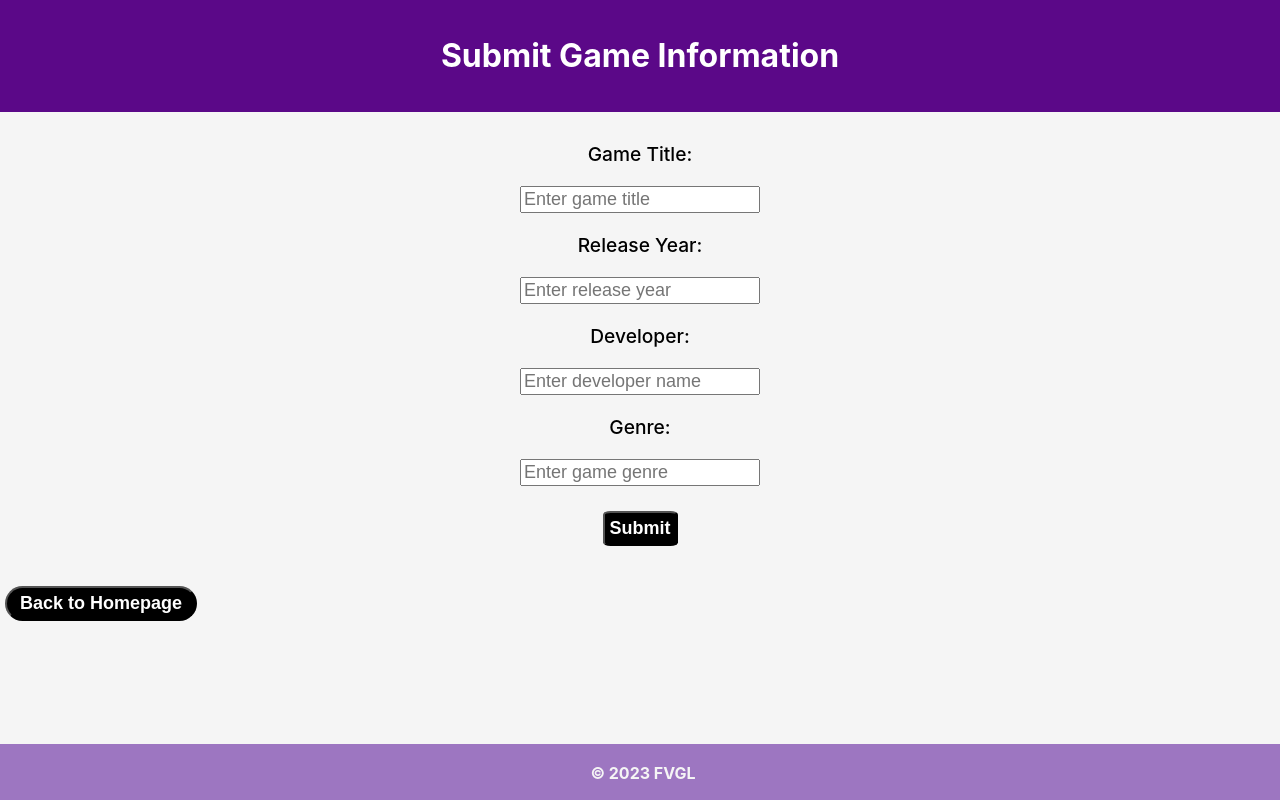
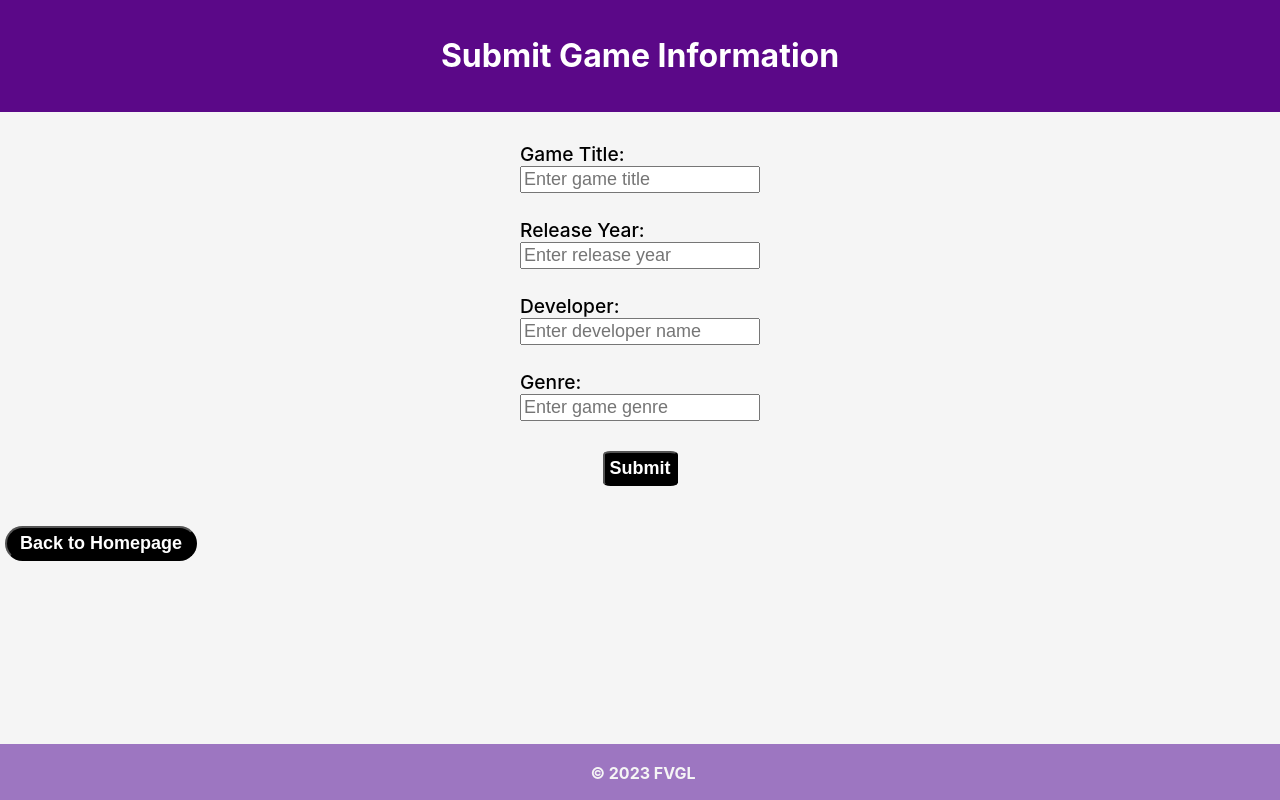
Before and after one commit to nikobatzi1990/fvgl, a React (Create React App) app in the folder client/: page /submission in a window 1280 px wide. Built offline with nearby package versions, Linux system fonts and the light colour scheme.

Commit message:
chore: add divs for better styling

```diff
--- a/client/src/pages/Submission.jsx
+++ b/client/src/pages/Submission.jsx
@@ -50,7 +50,7 @@ function Submission() {
 
       <div>
         <form className="form" onSubmit = { handleSubmit }>
-
+          <div>
             <label for="game__title" className="label">{ "Game Title:" }</label>
             <Input
               type="text"
@@ -58,7 +58,8 @@ function Submission() {
               className="input"
               placeholder="Enter game title"
               onChange={ handleTitleInput }/>
-
+          </div>
+          <div>
             <label for="game__release" className="label">{ "Release Year:" }</label>
             <Input
               id="game__release"
@@ -66,7 +67,8 @@ function Submission() {
               className="input"
               placeholder="Enter release year"
               onChange={ handleYearInput }/>
-
+          </div>
+          <div>
             <label for="game__developer" className="label">{ "Developer:" }</label>
             <Input
               id="game__developer"
@@ -74,8 +76,8 @@ function Submission() {
               className="input"
               placeholder="Enter developer name"
               onChange={ handleDeveloperInput }/>
-
-
+          </div>
+          <div>
             <label for="game__genre" className="label">{ "Genre:" }</label>
             <Input
               id="game__genre"
@@ -83,6 +85,8 @@ function Submission() {
               className="input"
               placeholder="Enter game genre"
               onChange={ handleGenreInput }/>
+          </div>
+
 
           <Button
             className="submission__button button"
--- a/client/src/styles/Submission.css
+++ b/client/src/styles/Submission.css
@@ -4,7 +4,7 @@
   display: flex;
   flex-direction: column;
   align-items: center;
-  gap: 20px;
+  gap: 25px;
 }
 
 .label {
```
Lines whose indentation alone changed are shown as unchanged.
